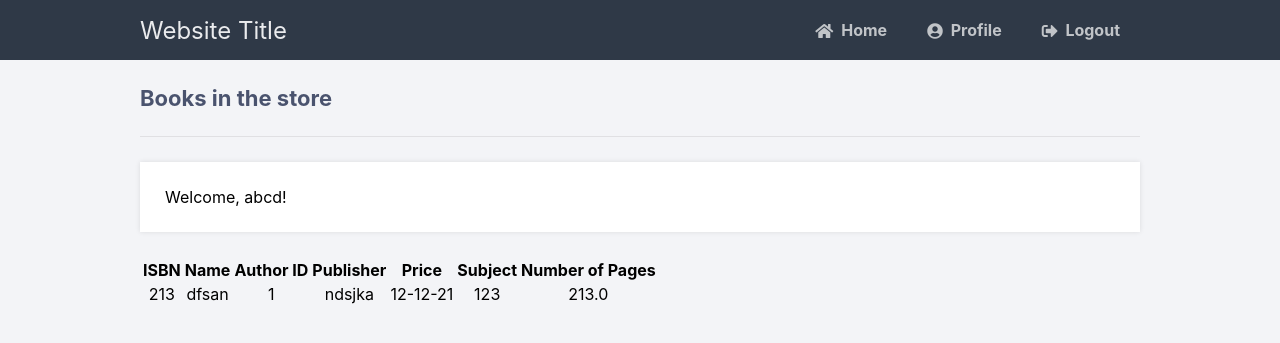
After one commit to agarwalvibhor99/BookStore, a Flask app: page /pythonlogin/displayAllBooks in a window 1280 px wide. The commit adds this page. Shown: the top 343 px of the page. Run offline with Flask 2, Linux system fonts and the light colour scheme; a user stored in the database is signed in; data comes from the database, SQL or seed files in the repository.

Commit message:
search book by name works

```diff
--- a/main.py
+++ b/main.py
@@ -1,4 +1,4 @@
-from flask import Flask, render_template, request, url_for, session, redirect
+from flask import Flask, render_template, request, url_for, session, redirect, jsonify
 import sqlite3 as sql
 import re
 import datetime
@@ -250,6 +250,7 @@ def newManager():
 # http://localhost:5000/pythinlogin/profile - this will be the profile page, only accessible for loggedin users
 
 
+# create one profile for maanger and other for customer
 @app.route('/pythonlogin/profile')
 def profile():
     # Check if user is loggedin
@@ -270,6 +271,64 @@ def profile():
     # User is not loggedin redirect to login page
     return redirect(url_for('login'))
 
+# Display all books
+# add for managers option there
+
+
+@app.route('/pythonlogin/displayAllBooks', methods=['GET', 'POST'])
+def displayAllBooks():
+    if 'loggedin' in session and (session['type'] == 1 or session['type'] == 0):
+        msg = ''
+        # Check if "username", "password" and "email" POST requests exist (user submitted form)
+        if request.method == 'GET':
+            with sql.connect("Book.db") as con:
+                cursor = con.cursor()
+                cursor.execute(
+                    'SELECT * FROM bookData')
+                book = cursor.fetchall()
+
+                # If account exists show error and validation checks
+                if not book:
+                    msg = 'There are no books in the store!'
+                else:
+                    print(book)
+                    return render_template('displayAllBooks.html', data=book, username=session['username'])
+
+        # User is not loggedin redirect to login page
+    return redirect(url_for('login'))
+
+
+@app.route('/pythonlogin/displayBookQuery', methods=['GET', 'POST'])
+def displayBookQuery():
+    if 'loggedin' in session and (session['type'] == 1 or session['type'] == 0):
+        # print('in here')
+        msg = ''
+        print(request.query_string)
+        reqType = request.args['type']
+        value = request.args['value']
+        print(reqType, type(value))
+        # Check if "username", "password" and "email" POST requests exist (user submitted form)
+        if request.method == 'GET':
+            print("in get")
+            with sql.connect("Book.db") as con:
+                cursor = con.cursor()
+                if (reqType == "name"):
+                    print("in checking name")
+                    cursor.execute(
+                        "SELECT * FROM bookData WHERE name like ?", [value])
+                    book = cursor.fetchall()
+
+                # If account exists show error and validation checks
+                if not book:
+                    msg = 'There are no books in the store with this name!'
+                    return render_template('home.html', msg=msg)
+                else:
+                    print(book)
+                    return render_template('displayAllBooks.html', data=book, username=session['username'])
+
+        # User is not loggedin redirect to login page
+    return redirect(url_for('login'))
+
 
 if __name__ == '__main__':
     app.run(debug=True)
--- /dev/null
+++ b/templates/displayAllBooks.html
@@ -0,0 +1,34 @@
+{% extends 'layout.html' %}
+{% block title %}Home{% endblock %}
+
+{% block content %}
+<h2>Books in the store</h2>
+<p>Welcome, {{ username }}!</p>
+<table>
+    <thead>
+      <tr>
+          <th>ISBN</th>
+          <th>Name</th>
+          <th>Author ID</th>
+          <th>Publisher</th>
+          <th>Price</th>
+          <th>Subject</th>
+          <th>Number of Pages</th>
+      </tr>
+      </thead>
+      <tbody>
+       {% for item in data %}
+              <tr>
+                  <td style="text-align:center">{{item[0]}}</td>
+                  <td style="text-align:center">{{item[1]}}</td>
+                  <td style="text-align:center">{{item[2]}}</td>
+                  <td style="text-align:center">{{item[3]}}</td>
+                  <td style="text-align:center">{{item[4]}}</td>
+                  <td style="text-align:center">{{item[5]}}</td>
+                  <td style="text-align:center">{{item[6]}}</td>
+              </tr>
+          {% endfor %}
+      </tbody>
+  </table>
+
+{% endblock %}
```
Also changed, not shown: templates/home.html (+17 -2 lines).
